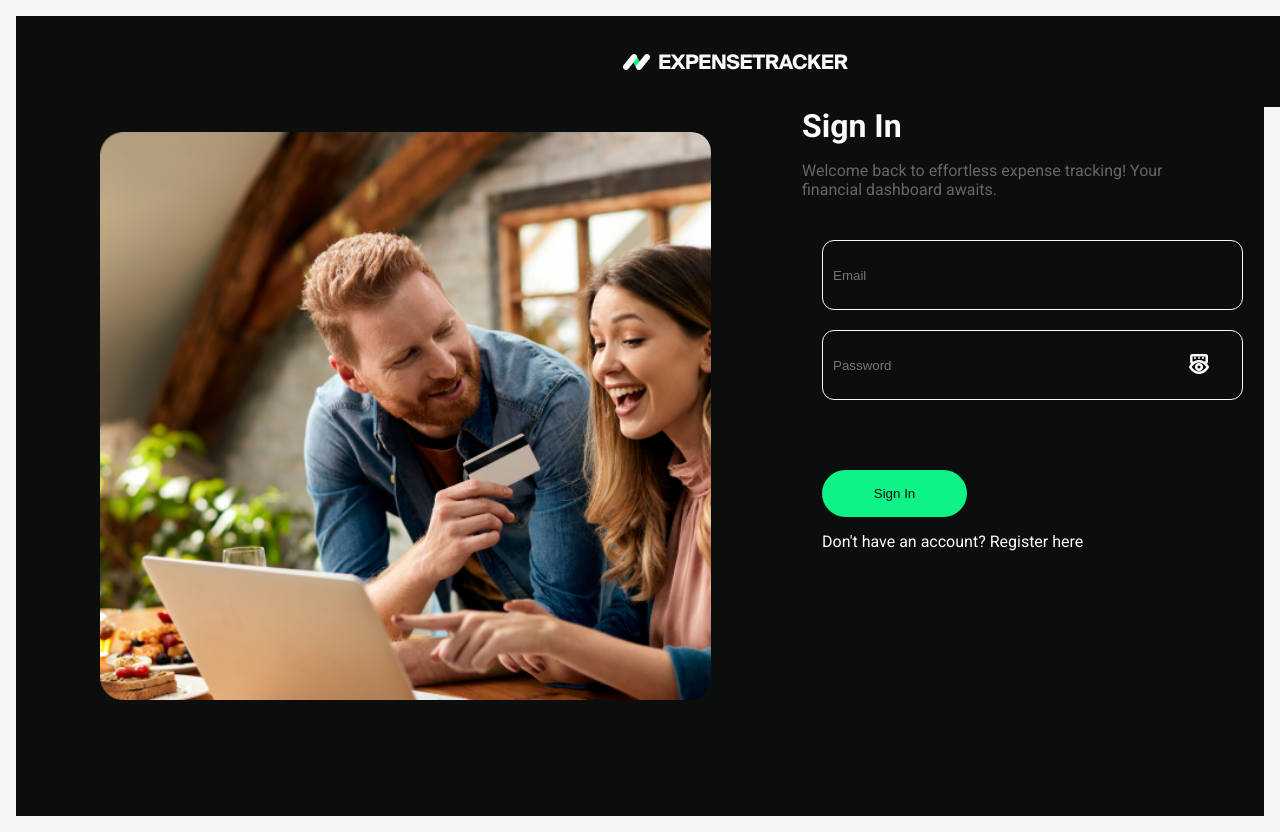
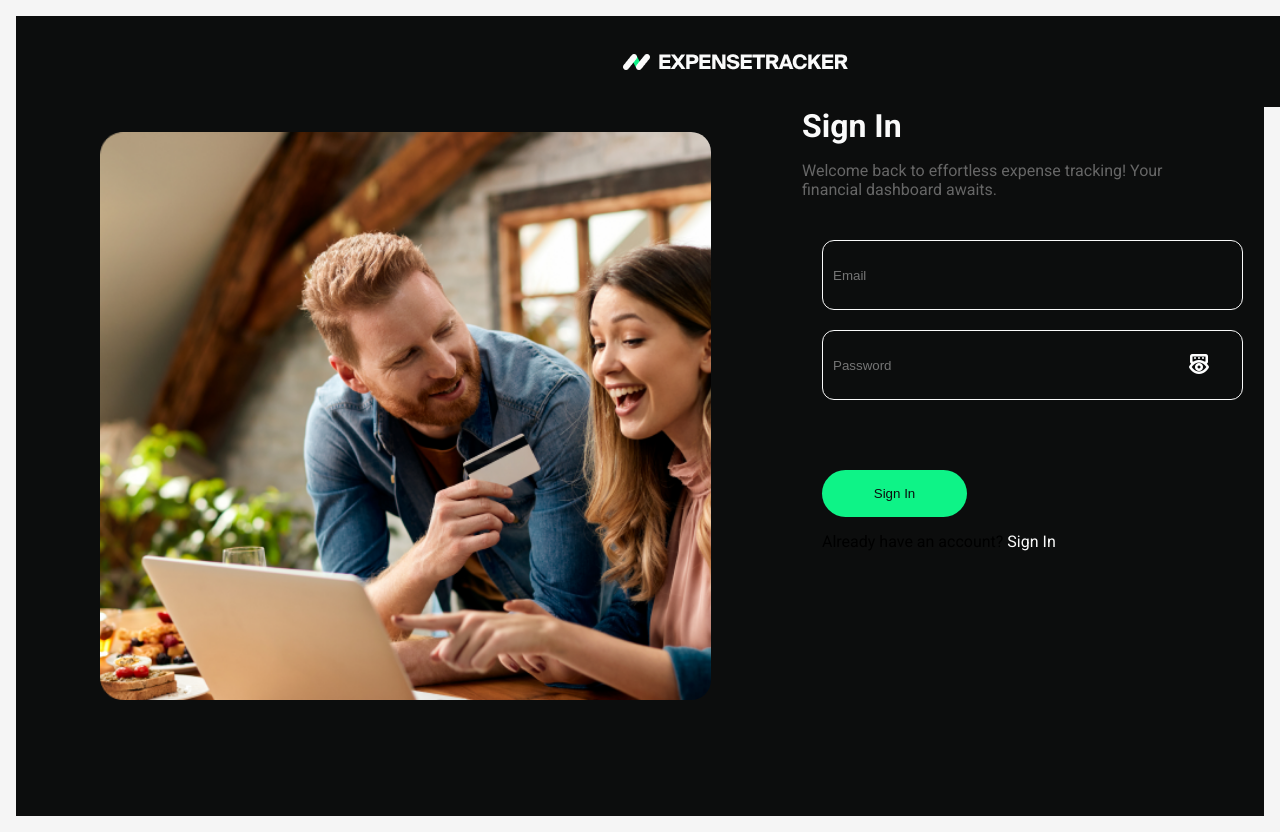
Before and after one commit to Reuelle/expense-tracker, a React (Create React App) app: page /expense-tracker/login in a window 1280 px wide. Shown: the top 832 px of the page. Built offline with nearby package versions, Linux system fonts and the light colour scheme.

Commit message:
Update AuthForm.jsx

```diff
--- a/src/components/AuthForm/AuthForm.jsx
+++ b/src/components/AuthForm/AuthForm.jsx
@@ -76,12 +76,12 @@ const AuthForm = ({
               {submitButtonText}
             </button>
             <div className={styles.navigation}>
-              {/* Use dangerouslySetInnerHTML for HTML string */}
-              <a
-                href={navigation.href}
-                dangerouslySetInnerHTML={{ __html: navigation.text }}
-                className={styles.navLink}
-              />
+              <span className={styles.navText}>
+                Already have an account?{' '}
+                <a href={navigation.href} className={styles.navLink}>
+                  Sign In
+                </a>
+              </span>
             </div>
           </Form>
         )}
```
